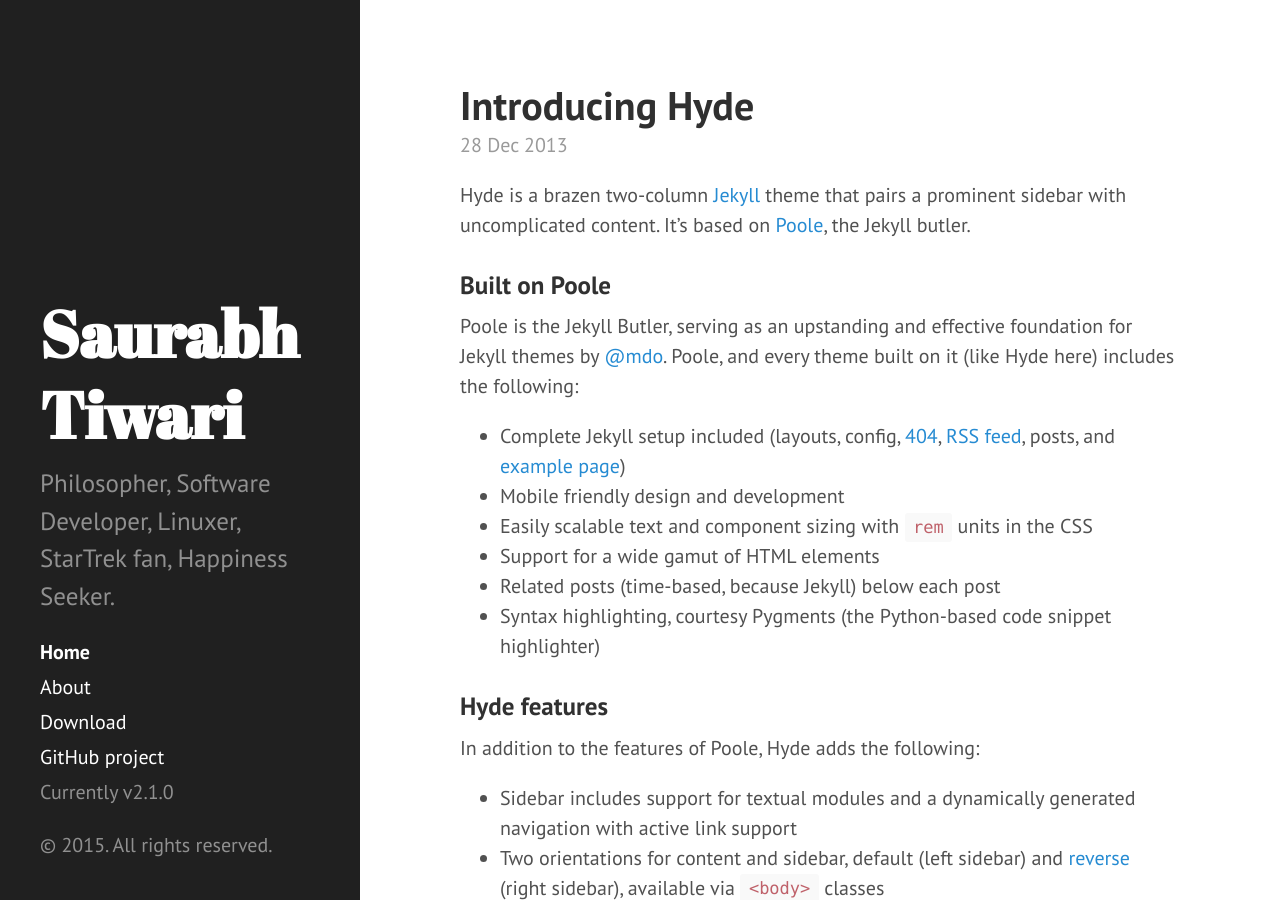
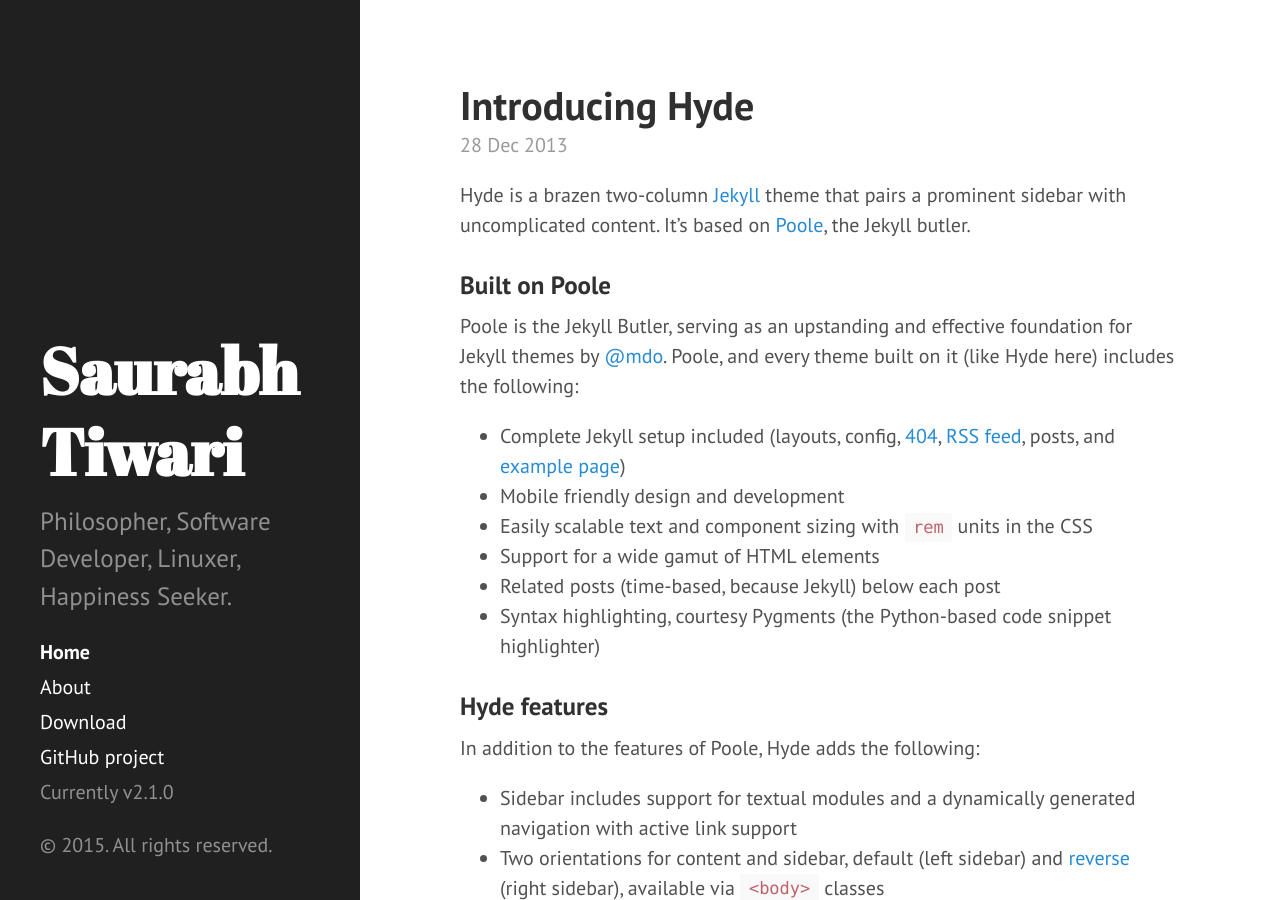
Before and after one commit to neo7/neo7.github.io, a Jekyll site: the page built from index.html, in a window 1280 px wide and 900 px high. Built offline with Jekyll 4.4.1, drawn with Linux system fonts in a browser that asks for light colours; Markdown is read by kramdown in place of the engine named in the settings; the list of posts is cut into pages by our own code.

Commit message:
config updated

```diff
--- a/_config.yml
+++ b/_config.yml
@@ -8,8 +8,10 @@
 
 # Setup
 title:            Saurabh Tiwari
-tagline:          '0b101010'
-description:      'Philosopher, Software Developer, Linuxer, StarTrek fan, Happiness Seeker.'
+tagline:          'neo7'
+description:      'Philosopher, Software Developer, Linuxer, Happiness Seeker.'
+
+
 url:              http://www.neo7.in
 baseurl:          /
 
```
